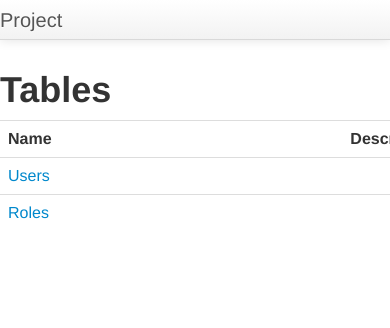
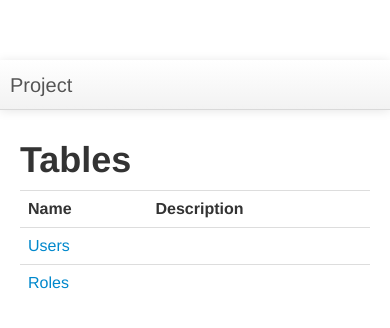
Before and after one commit to artfh/flask-crud, a Flask app: page / in a window 390 px wide; the page is wider, and only the part inside the window is pictured. Shown: the top 328 px of that part. Run offline with Flask 2, Linux system fonts and the light colour scheme; some libraries are stand-ins or nearby versions.

Commit message:
add responsive layout

```diff
--- a/templates/layout/default.html
+++ b/templates/layout/default.html
@@ -3,6 +3,8 @@
     <title>Project</title>
     <!-- Bootstrap -->
     <link href="{{ url_for('static',filename='bootstrap/css/bootstrap.min.css')}}" rel="stylesheet">
+    <meta name="viewport" content="width=device-width, initial-scale=1.0">
+    <link href="{{ url_for('static',filename='bootstrap/css/bootstrap-responsive.min.css')}}" rel="stylesheet">
 
  <style>
       body {
```
